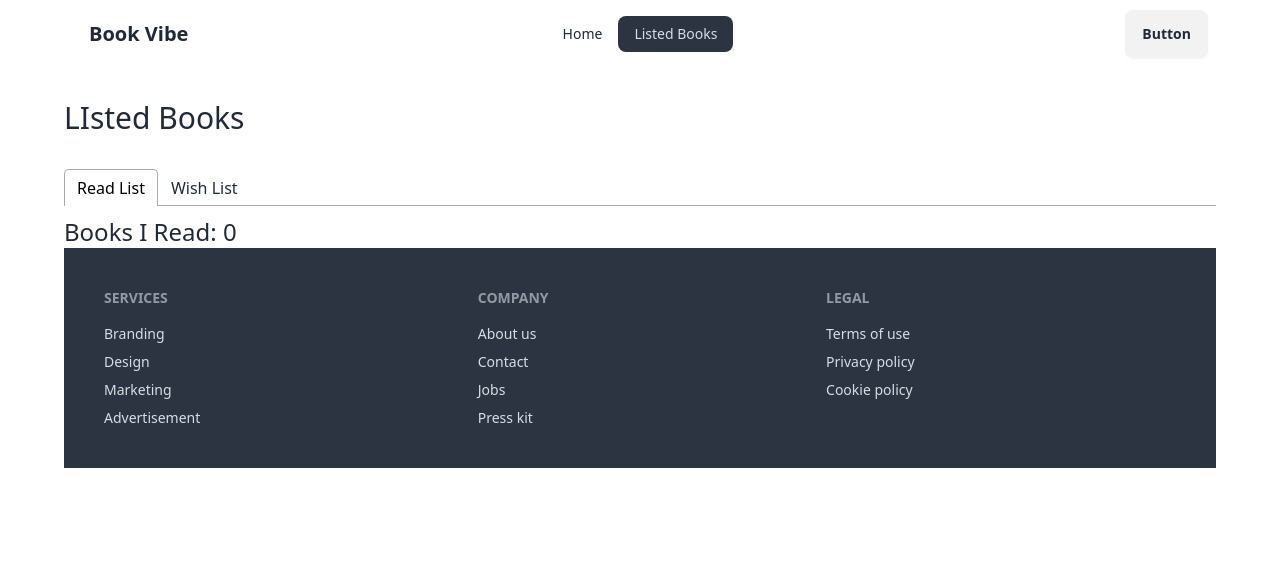
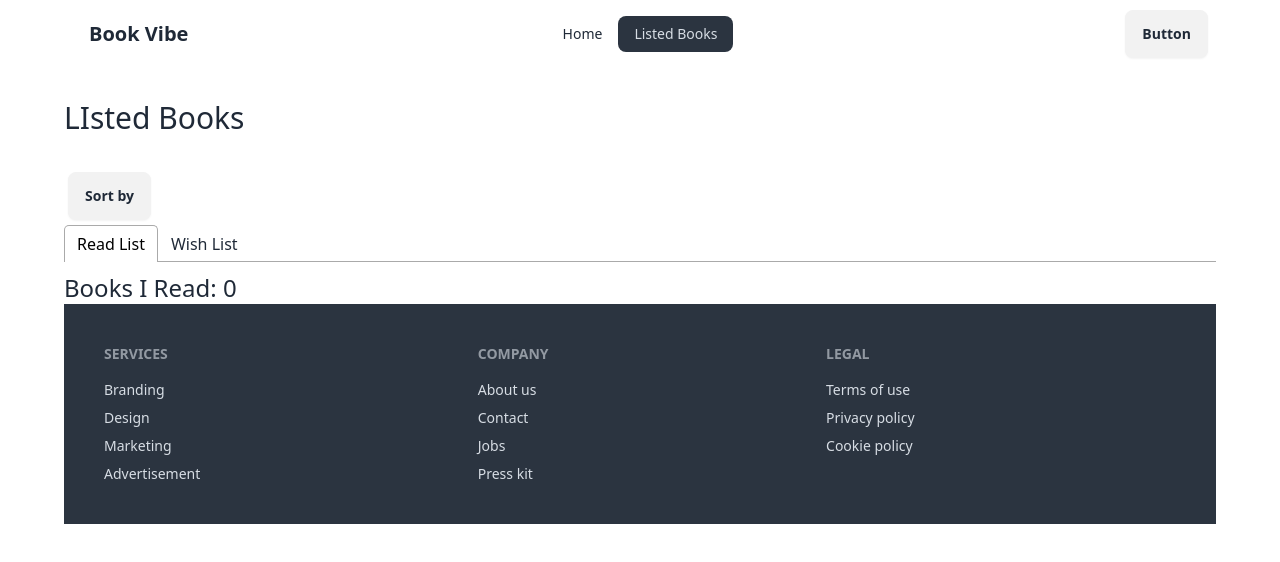
Before and after one commit to Jaman-M/book-vibe-react-app, a React (Vite) app: page /listedBooks in a window 1280 px wide. Shown: the top 562 px of the page. Built offline with nearby package versions, Linux system fonts and the light colour scheme.

Commit message:
sort listed books by Ratings and page Numbers

```diff
--- a/package.json
+++ b/package.json
@@ -13,7 +13,8 @@
     "react": "^18.3.1",
     "react-dom": "^18.3.1",
     "react-router-dom": "^7.1.5",
-    "react-tabs": "^6.1.0"
+    "react-tabs": "^6.1.0",
+    "react-toastify": "^11.0.3"
   },
   "devDependencies": {
     "@eslint/js": "^9.17.0",
--- a/src/components/Book/Book.jsx
+++ b/src/components/Book/Book.jsx
@@ -3,7 +3,7 @@
 
 const Book = ({ book }) => {
 
-    const { image, bookName, author, tags, category, bookId } = book
+    const { image, bookName, author, tags, category, bookId, rating, totalPages } = book
 
     return (
         <Link to={`/books/${bookId}`}>
@@ -33,6 +33,8 @@
                     <div className='border-t-2 border-dashed'></div>
                     <div className="card-actions justify-between">
                         <div className="badge badge-outline">{category}</div>
+                        <div>{rating}</div>
+                        <div>Pages: {totalPages}</div>
                         <div className="rating">
                             <input type="radio" name="rating-4" className="mask mask-star-2 bg-green-500" />
                             <input type="radio" name="rating-4" className="mask mask-star-2 bg-green-500" defaultChecked />
--- a/src/components/ListedBooks/ListedBooks.jsx
+++ b/src/components/ListedBooks/ListedBooks.jsx
@@ -10,6 +10,9 @@
 
 const ListedBooks = () => {
     const [readList, setReadList] = useState([]);
+
+    const [sort, setSort] = useState('');
+
     const allBooks = useLoaderData();
 
     useEffect(() => {
@@ -22,9 +25,38 @@
         setReadList(readBookList);
     }, [])
 
+    const handleSort = sortType => {
+        setSort(sortType);
+
+        // number of pages
+        // const sortedReadList = [...readList].sort()
+        if (sortType === 'Number of Pages') {
+            const sortedReadList = [...readList].sort((a, b) => a.totalPages - b.totalPages);
+            setReadList(sortedReadList);
+        }
+
+        if (sortType === 'Ratings') {
+            const sortedReadList = [...readList].sort((a, b) => a.rating - b.rating);
+            setReadList(sortedReadList);
+        }
+    }
+
     return (
         <div>
             <h2 className='text-3xl my-8'>LIsted Books</h2>
+            {/* sort books */}
+            <div className="dropdown">
+                <div tabIndex={0} role="button" className="btn m-1">
+                    {
+                        sort ? `Sort by: ${sort}` : 'Sort by'
+                    }
+                </div>
+                <ul tabIndex={0} className="dropdown-content menu bg-base-100 rounded-box z-[1] w-52 p-2 shadow">
+                    <li onClick={() => handleSort('Ratings')}><a>Ratings</a></li>
+                    <li onClick={() => handleSort('Number of Pages')}><a>Number of Pages</a></li>
+                </ul>
+            </div>
+            {/* sort books */}
             <Tabs>
                 <TabList>
                     <Tab>Read List</Tab>
--- a/src/main.jsx
+++ b/src/main.jsx
@@ -13,6 +13,12 @@
 import Dashboadr from './components/Dashboard/Dashboadr';
 import BookDetail from './components/BookDetail/BookDetail';
 import ListedBooks from './components/ListedBooks/ListedBooks';
+
+// tostify
+import { ToastContainer } from 'react-toastify';
+
+import 'react-toastify/dist/ReactToastify.css'
+
 
 const router = createBrowserRouter([
   {
@@ -50,5 +56,6 @@
 createRoot(document.getElementById('root')).render(
   <StrictMode>
     <RouterProvider router={router} />
+    <ToastContainer></ToastContainer>
   </StrictMode>,
 )
--- a/src/utility/addToDb.js
+++ b/src/utility/addToDb.js
@@ -1,3 +1,5 @@
+import { toast } from "react-toastify";
+
 const getStoredReadList = () => {
     //read list -- using local storage
     const storedListStr = localStorage.getItem('read-list');
@@ -22,6 +24,7 @@
         storedList.push(id);
         const storedListStr = JSON.stringify(storedList);
         localStorage.setItem('read-list', storedListStr);
+        toast('This book is added to to your read list')
     }
 }
 
```
Also changed, not shown: 1 other file (tests, documents, lock files or other folders).
